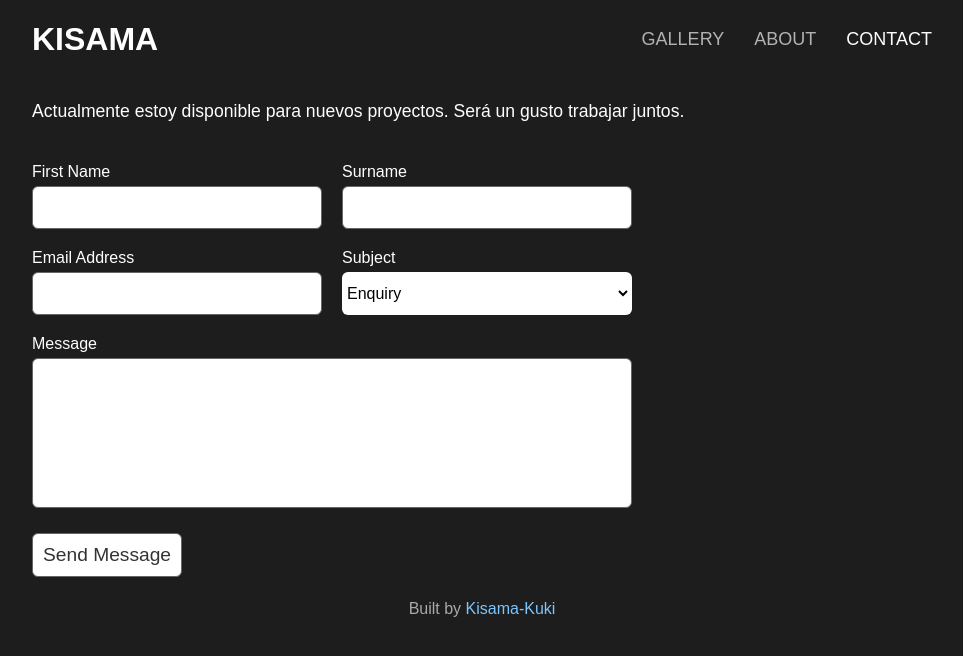
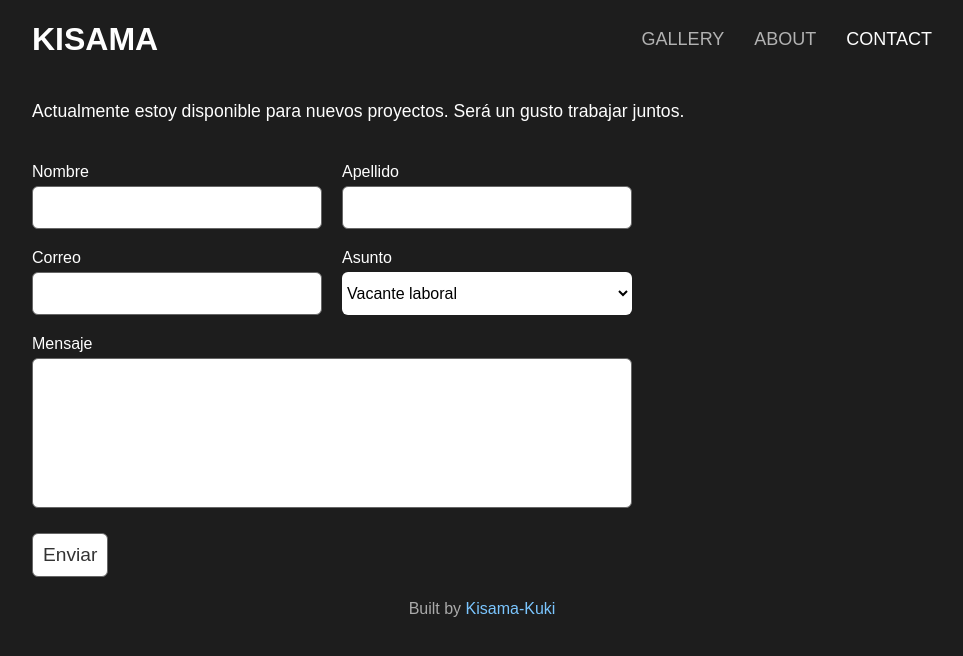
Before and after one commit to Kisama-Kuki/kisama.github.io, a Jekyll site: the page built from contact.html, in a window 1280 px wide. Shown: the top 656 px of the page, without its empty margins (158-1121 px from the left). Built offline with Jekyll 4.4.1, drawn with Linux system fonts in a browser that asks for light colours; some web fonts are replaced.

Commit message:
actualizacion_contacto
actualizacion de los datos de contacto

```diff
--- a/contact.html
+++ b/contact.html
@@ -1,42 +1,42 @@
 ---
-title: Contact
+title: Contacto
 ---
 {{ site.data.content.contact.text | markdownify }}
 
-<form method="post" action="{{ site.baseurl }}/contact-success/">
+<form method="post" action="https://formsubmit.co/chibiki.sakuri@gmail.com">
 	<input type="hidden" name="_to" value="{{ site.data.email }}" />
 	<input type="text" name="_gotcha" style="display: none;">
 
 	<div class="contain">
 		<div class="split">
-			<label for="first-name">First Name</label>
+			<label for="first-name">Nombre</label>
 			<input type="text" name="first-name" id="first-name" />
 		</div>
 		<div class="split">
-			<label for="surname">Surname</label>
+			<label for="surname">Apellido</label>
 			<input type="text" name="surname" id="surname" />
 		</div>
 	</div>
 
 	<div class="contain">
 		<div class="split">
-			<label for="email">Email Address</label>
+			<label for="email">Correo</label>
 			<input type="email" name="email" id="email" required />
 		</div>
 
 		<div class="split">
-			<label for="subject">Subject</label>
+			<label for="subject">Asunto</label>
 			<select id="subject" name="subject">
-				<option value="enquiry">Enquiry</option>
-				<option value="suggestion">Suggestion</option>
-				<option value="press">Press</option>
-				<option value="other">Other</option>
+				<option value="enquiry">Vacante laboral</option>
+				<option value="suggestion">Encargo</option>
+				<option value="press">Propuesta</option>
+				<option value="other">Otro</option>
 			</select>
 		</div>
 	</div>
 
-	<label for="message">Message</label>
+	<label for="message">Mensaje</label>
 	<textarea name="message" id="message"></textarea>
 
-	<input type="submit" value="Send Message" />
+	<input type="submit" value="Enviar" />
 </form>
```
